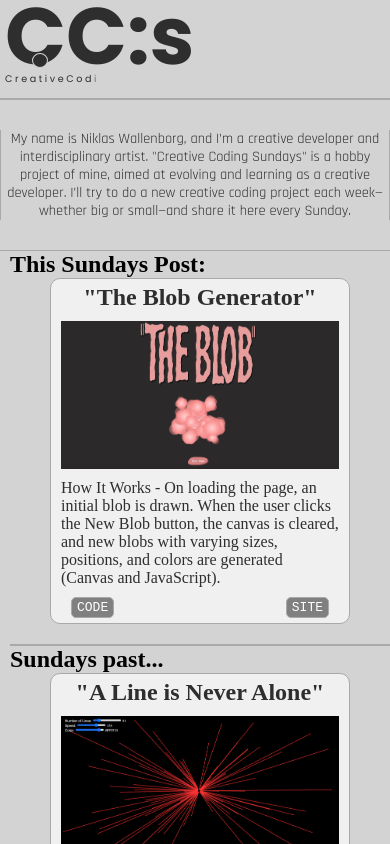
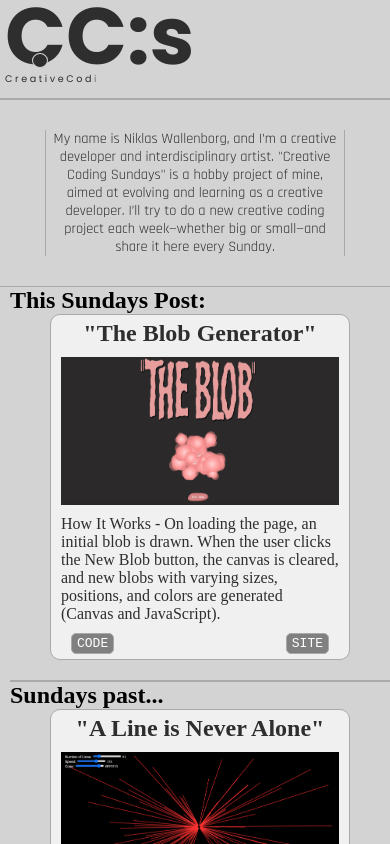
Before and after one commit to Wallenborg/CC-s, a React (Vite) app: page / in a window 390 px wide. Shown: the top 844 px of the page. Built offline with nearby package versions, Linux system fonts and the light colour scheme.

Commit message:
fixed styling info text

```diff
--- a/src/components/info/Info.css
+++ b/src/components/info/Info.css
@@ -1,5 +1,7 @@
 .info-text-box {
   display: flex;
+  width: 100%;
+  height: auto;
   align-items: center;
   justify-content: center;
   color: var(--clr-text);
@@ -18,3 +20,9 @@
   font-size: 0.9rem;
   color: var(--clr-text);
 }
+
+@media (max-width: 600px) {
+  .info-text {
+    max-width: 300px;
+  }
+}
```
